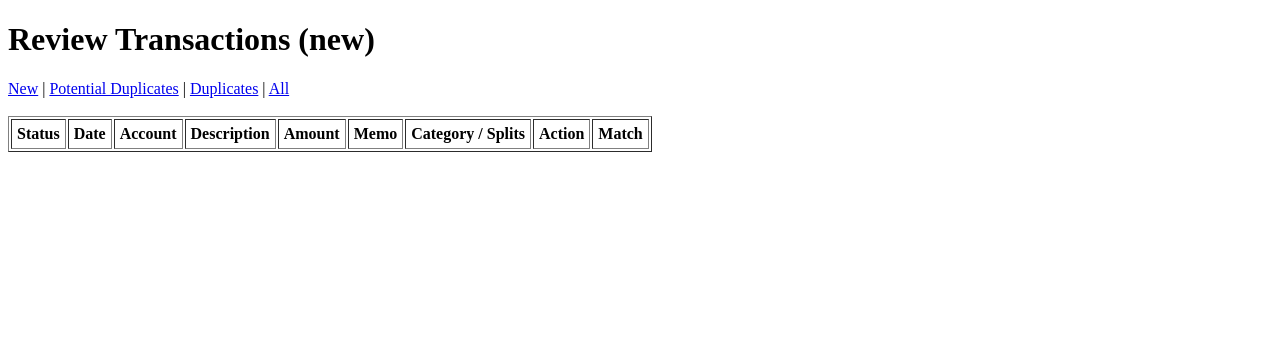
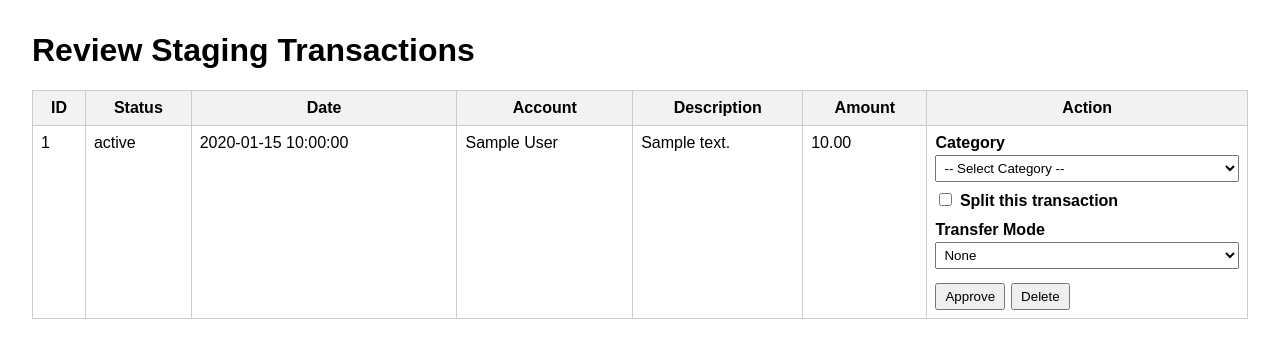
Before and after one commit to jmoorey1/finance, a PHP site: page /review.php in a window 1280 px wide. Shown: the top 358 px of the page. Run offline with PHP 8.4, Linux system fonts and the light colour scheme; tables that the repository leaves empty or names only in its code hold one stand-in row (values such as "Sample post"); lists and menus that the app fills with data are empty.

Commit message:
Added transfer identification to review.php

```diff
--- a/public/dashboard_ytd.php
+++ b/public/dashboard_ytd.php
@@ -5,8 +5,12 @@
 if (isset($_GET['month']) && DateTime::createFromFormat('Y-m', $_GET['month']) !== false) {
     $inputMonth = DateTime::createFromFormat('Y-m', $_GET['month']);
 } else {
-    $inputMonth = new DateTime(date('Y-m'));
+    // If no month selected, choose correct one based on today's day
+    $today = new DateTime();
+    $monthOffset = ((int)$today->format('d') < 13) ? -1 : 0;
+    $inputMonth = (clone $today)->modify("$monthOffset month");
 }
+
 $year = $inputMonth->format('Y');
 $start_date = new DateTime("$year-01-13");
 
--- a/public/review.php
+++ b/public/review.php
@@ -1,138 +1,168 @@
 <?php
 require_once('../config/db.php');
 
-// Fetch status filter
-$statusFilter = $_GET['status'] ?? 'new';
-$statuses = ['new', 'potential_duplicate', 'duplicate', 'all'];
-
 // Fetch transactions
-$sql = "
-    SELECT s.*, a.name AS account_name,
-           t.date AS match_date, t.description AS match_desc,
-           t.amount AS match_amt, t.type AS match_type, ac.name AS match_account
+$stmt = $pdo->query("
+    SELECT s.*, a.name AS account_name
     FROM staging_transactions s
     JOIN accounts a ON s.account_id = a.id
-    LEFT JOIN transactions t ON s.matched_transaction_id = t.id
-    LEFT JOIN accounts ac ON t.account_id = ac.id
-";
+    ORDER BY s.date ASC
+");
+$transactions = $stmt->fetchAll();
 
-if (in_array($statusFilter, $statuses) && $statusFilter !== 'all') {
-    $sql .= " WHERE s.status = ?";
-    $stmt = $pdo->prepare($sql . " ORDER BY s.date ASC");
-    $stmt->execute([$statusFilter]);
-} else {
-    $stmt = $pdo->query($sql . " ORDER BY s.date ASC");
-}
+$categories = $pdo->query("
+    SELECT id, name FROM categories
+    WHERE type IN ('income', 'expense')
+    ORDER BY name
+")->fetchAll(PDO::FETCH_ASSOC);
 
-$rows = $stmt->fetchAll();
-$categories = $pdo->query("SELECT id, name FROM categories ORDER BY name")->fetchAll(PDO::FETCH_ASSOC);
+$accounts = $pdo->query("
+    SELECT id, name FROM accounts
+    WHERE type IN ('current','credit','savings')
+    ORDER BY name
+")->fetchAll(PDO::FETCH_ASSOC);
 ?>
 
 <!DOCTYPE html>
 <html>
 <head>
-    <title>Review Transactions (<?= htmlspecialchars($statusFilter) ?>)</title>
+    <title>Review Transactions</title>
+    <style>
+        body { font-family: Arial, sans-serif; margin: 2em; }
+        table { border-collapse: collapse; width: 100%; }
+        th, td { border: 1px solid #ccc; padding: 8px; vertical-align: top; }
+        th { background: #f2f2f2; }
+
+        .form-container { display: flex; flex-direction: column; gap: 8px; }
+
+        .form-group label { display: block; font-weight: bold; margin-bottom: 3px; }
+        .form-group select, .form-group input[type="number"], .form-group input[type="text"] {
+            width: 100%;
+            padding: 4px;
+        }
+
+        .split-section, .transfer-section {
+            background: #f9f9f9;
+            padding: 6px;
+            border: 1px solid #ddd;
+            display: none;
+        }
+
+        .split-section div { display: flex; gap: 6px; margin-top: 5px; }
+        .split-section button, .transfer-section button { margin-top: 4px; }
+
+        .actions { display: flex; flex-wrap: wrap; gap: 6px; margin-top: 6px; }
+        .actions button { padding: 4px 8px; }
+    </style>
     <script>
+    function toggleSplit(txnId, checked) {
+        document.getElementById('split-' + txnId).style.display = checked ? 'block' : 'none';
+    }
+
     function addSplitRow(txnId) {
-        const container = document.getElementById(`split-container-${txnId}`);
+        const container = document.getElementById('split-' + txnId + '-rows');
         const div = document.createElement('div');
         div.innerHTML = `
             <select name="split_category_id[]" required>
-                ${document.getElementById('split-template-options').innerHTML}
+                <?php foreach ($categories as $cat): ?>
+                    <option value="<?= $cat['id'] ?>"><?= htmlspecialchars($cat['name']) ?></option>
+                <?php endforeach; ?>
             </select>
-            <input type="number" name="split_amount[]" step="0.01" required>
-            <button type="button" onclick="this.parentElement.remove()">X</button>
+            <input type="number" step="0.01" name="split_amount[]" required>
+            <button type="button" onclick="this.parentElement.remove()">×</button>
         `;
         container.appendChild(div);
     }
+
+    function toggleTransferFields(selectEl, txnId) {
+        const val = selectEl.value;
+        document.getElementById('transfer-counter-' + txnId).style.display = (val === 'create_opposite') ? 'block' : 'none';
+        document.getElementById('transfer-link-' + txnId).style.display = (val === 'link_existing') ? 'block' : 'none';
+    }
     </script>
-    <style>
-    .split-mode {
-        background: #fef9e7;
-        padding: 5px;
-        margin-top: 5px;
-    }
-    </style>
 </head>
 <body>
-<h1>Review Transactions (<?= htmlspecialchars($statusFilter) ?>)</h1>
-<nav>
-  <a href="?status=new">New</a> |
-  <a href="?status=potential_duplicate">Potential Duplicates</a> |
-  <a href="?status=duplicate">Duplicates</a> |
-  <a href="?status=all">All</a>
-</nav>
 
-<br><table border="1" cellpadding="5">
+<h1>Review Staging Transactions</h1>
+
+<table>
+    <thead>
         <tr>
+            <th>ID</th>
 			<th>Status</th>
             <th>Date</th>
             <th>Account</th>
             <th>Description</th>
             <th>Amount</th>
-  <th>Memo</th>
-  <th>Category / Splits</th>
             <th>Action</th>
-  <th>Match</th>
         </tr>
-
-<!-- Template for categories used in JS -->
-<template id="split-template-options">
-    <?php foreach ($categories as $cat): ?>
-        <option value="<?= $cat['id'] ?>"><?= htmlspecialchars($cat['name']) ?></option>
-    <?php endforeach; ?>
-</template>
-
-<?php foreach ($rows as $txn): ?>
-<tr<?= $txn['status'] === 'duplicate' ? ' style="background: #fdd;"' : '' ?>>
+    </thead>
+    <tbody>
+<?php foreach ($transactions as $txn): ?>
+<tr>
+    <td><?= $txn['id'] ?></td>
     <td><?= htmlspecialchars($txn['status']) ?></td>
     <td><?= htmlspecialchars($txn['date']) ?></td>
     <td><?= htmlspecialchars($txn['account_name']) ?></td>
     <td><?= htmlspecialchars($txn['description']) ?></td>
-  <td><?= htmlspecialchars($txn['amount']) ?></td>
-  <td><?= htmlspecialchars($txn['original_memo']) ?></td>
+    <td><?= number_format($txn['amount'], 2) ?></td>
+    <td>
+        <form method="POST" action="review_actions.php" class="form-container">
+            <input type="hidden" name="txn_id" value="<?= $txn['id'] ?>">
 
-  <td>
-    <form method="post" action="review_actions.php">
-      <select name="category_id" onchange="this.form.split_mode.checked = (this.value == 197)">
-        <option value="">-- select --</option>
+            <div class="form-group">
+                <label>Category</label>
+                <select name="category_id">
+                    <option value="">-- Select Category --</option>
                     <?php foreach ($categories as $cat): ?>
                         <option value="<?= $cat['id'] ?>"><?= htmlspecialchars($cat['name']) ?></option>
                     <?php endforeach; ?>
                 </select>
-      <br>
-      <label><input type="checkbox" name="split_mode" id="split_mode_<?= $txn['id'] ?>" value="1" <?= $txn['category_id'] == 197 ? 'checked' : '' ?>> Split?</label>
-      <input type="hidden" name="txn_id" value="<?= $txn['id'] ?>">
+            </div>
 
-      <div id="split-container-<?= $txn['id'] ?>" class="split-mode" style="display: block;">
-        <button type="button" onclick="addSplitRow(<?= $txn['id'] ?>)">Add Split</button>
+            <div class="form-group">
+                <label><input type="checkbox" name="split_mode" value="1" onchange="toggleSplit(<?= $txn['id'] ?>, this.checked)"> Split this transaction</label>
             </div>
-  </td>
 
-  <td>
-      <?php if ($txn['status'] === 'potential_duplicate'): ?>
-        <button type="submit" name="action" value="confirm_duplicate">Confirm Match</button>
-        <button type="submit" name="action" value="not_duplicate">Not a Match</button>
-      <?php elseif ($txn['status'] === 'duplicate'): ?>
-        <button type="submit" name="action" value="delete">Delete</button>
-      <?php else: ?>
+            <div class="split-section" id="split-<?= $txn['id'] ?>">
+                <div id="split-<?= $txn['id'] ?>-rows"></div>
+                <button type="button" onclick="addSplitRow(<?= $txn['id'] ?>)">+ Add Split</button>
+            </div>
+
+            <div class="form-group">
+                <label>Transfer Mode</label>
+                <select name="transfer_mode" onchange="toggleTransferFields(this, <?= $txn['id'] ?>)">
+                    <option value="">None</option>
+                    <option value="create_opposite">Create Opposite Entry</option>
+                    <option value="link_existing">Link to Other Transaction</option>
+                </select>
+            </div>
+
+            <div class="transfer-section" id="transfer-counter-<?= $txn['id'] ?>">
+                <label>Counterparty Account</label>
+                <select name="counter_account_id">
+                    <option value="">-- Select Account --</option>
+                    <?php foreach ($accounts as $acct): ?>
+                        <option value="<?= $acct['id'] ?>"><?= htmlspecialchars($acct['name']) ?></option>
+                    <?php endforeach; ?>
+                </select>
+            </div>
+
+            <div class="transfer-section" id="transfer-link-<?= $txn['id'] ?>">
+                <label>Other Transaction ID</label>
+                <input type="number" name="link_txn_id" placeholder="e.g. 1032">
+            </div>
+
+            <div class="actions">
                 <button type="submit" name="action" value="approve">Approve</button>
                 <button type="submit" name="action" value="delete">Delete</button>
-      <?php endif; ?>
+            </div>
         </form>
-  </td>
-
-  <td>
-    <?php if ($txn['match_date']): ?>
-      <?= htmlspecialchars($txn['match_date']) ?><br>
-      <?= htmlspecialchars($txn['match_desc']) ?><br>
-      <?= htmlspecialchars($txn['match_amt']) ?><br>
-      <?= htmlspecialchars($txn['match_type']) ?><br>
-      <?= htmlspecialchars($txn['match_account']) ?>
-    <?php endif; ?>
     </td>
 </tr>
 <?php endforeach; ?>
+    </tbody>
 </table>
+
 </body>
 </html>
```
Also changed, not shown: public/dashboard.php (+7 -6 lines), public/index.php (+38 -5 lines), public/review_actions.php (+182 -50 lines), 2 other files. Lines whose indentation alone changed are shown as unchanged.
